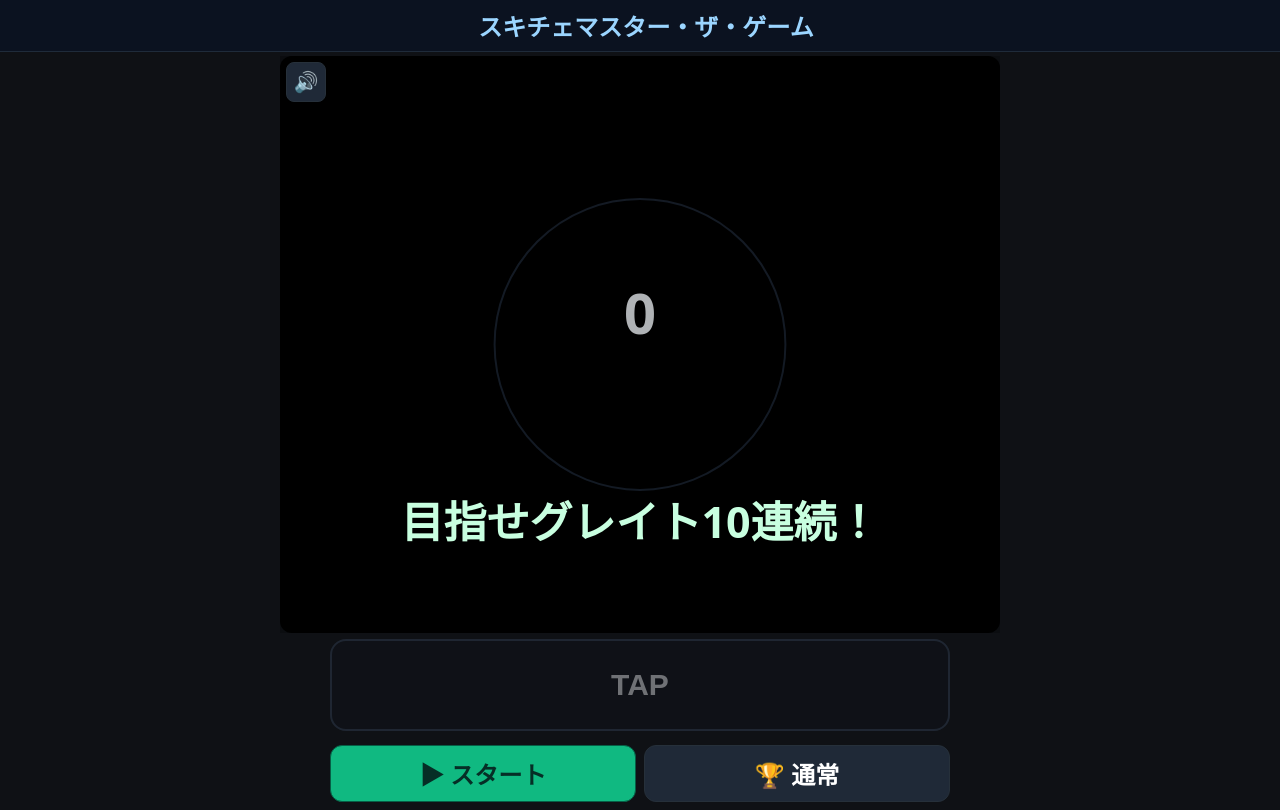
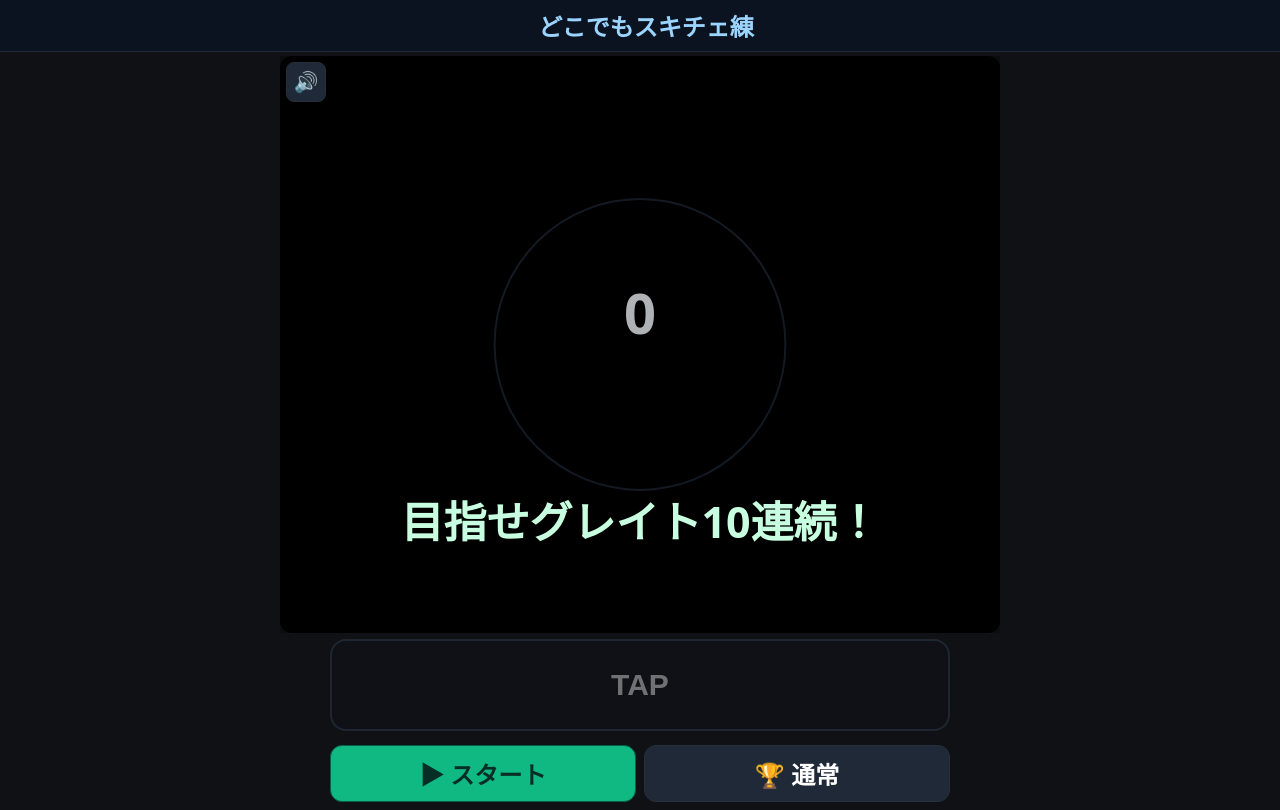
Before and after one commit to u-pos/skill-check-master, a plain HTML site: page index.html in a window 1280 px wide. Drawn offline with Linux system fonts and the light colour scheme.

Commit message:
index.html を更新

```diff
--- a/index.html
+++ b/index.html
@@ -3,7 +3,7 @@
 <head>
 <meta charset="utf-8" />
 <meta name="viewport" content="width=device-width, initial-scale=1, maximum-scale=1, user-scalable=no">
-<title>スキチェマスター・ザ・ゲーム</title>
+<title>どこでもスキチェ練</title>
 <style>
   :root{ --bg:#0f1115; --fg:#eaeef2; }
   html,body{
@@ -69,7 +69,7 @@
 </style>
 </head>
 <body>
-  <header class="title" id="hdr"><h1>スキチェマスター・ザ・ゲーム</h1></header>
+  <header class="title" id="hdr"><h1>どこでもスキチェ練</h1></header>
 
   <div class="wrap">
     <div class="board" id="board">
```
